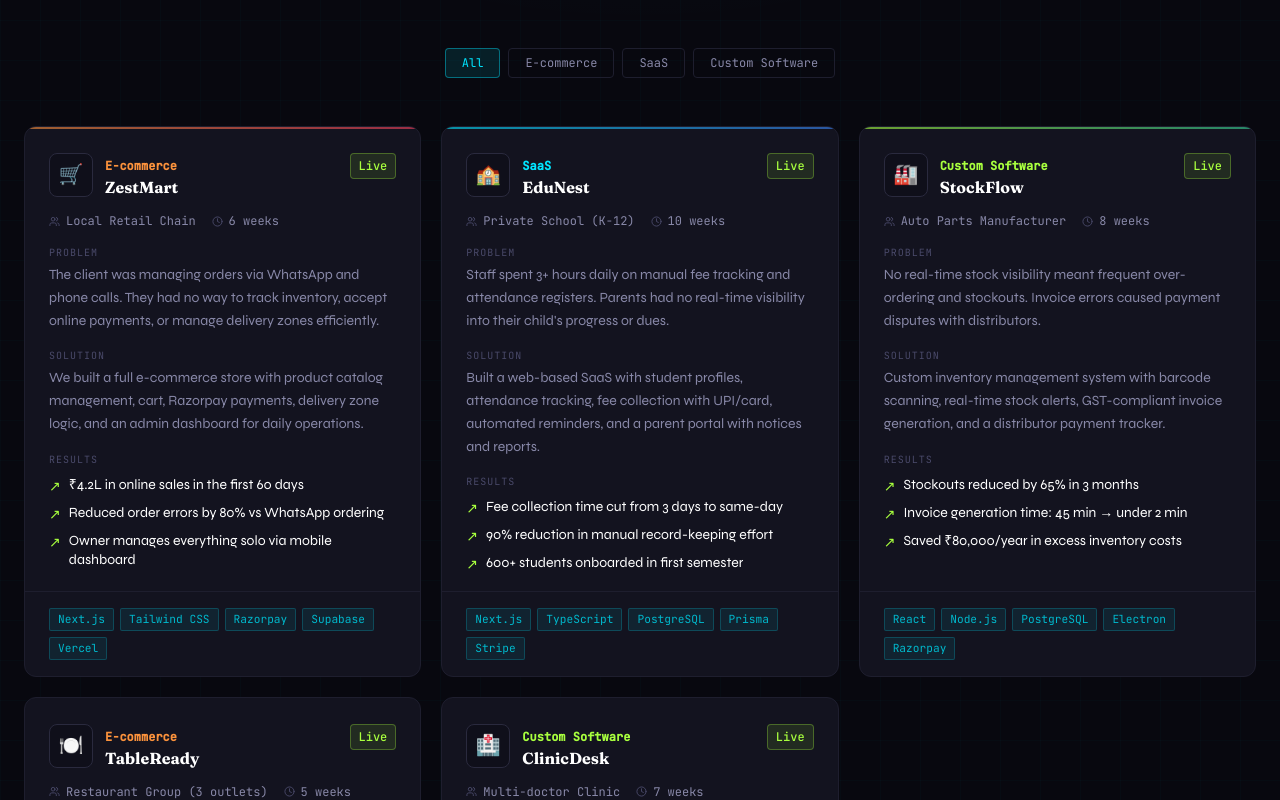
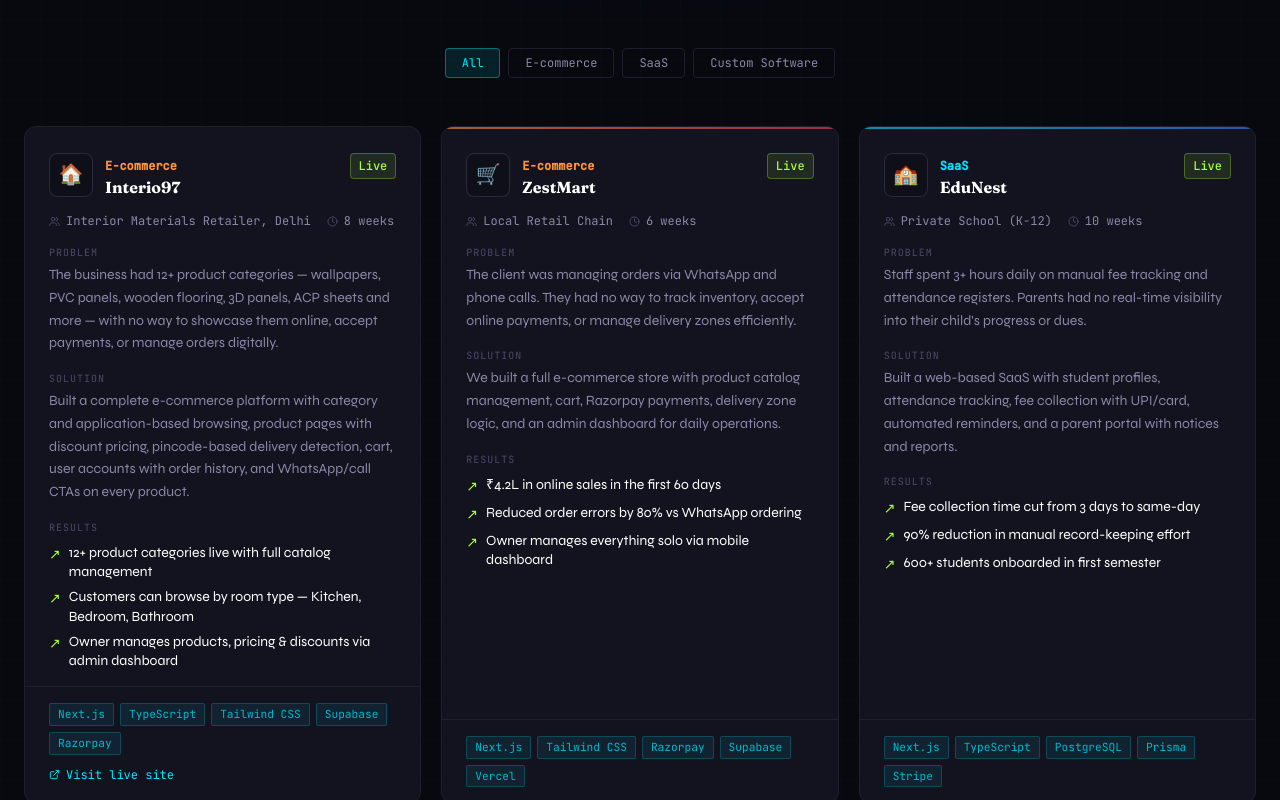
Before and after one commit to divyanshu-Go/ideacraft, a Next.js app: page /projects in a window 1280 px wide. Shown: the part 300-1100 px from the top of the page. Built offline with nearby package versions, Linux system fonts and the light colour scheme.

Commit message:
added live project

```diff
--- a/components/ProjectCard.tsx
+++ b/components/ProjectCard.tsx
@@ -1,5 +1,5 @@
 // components/ProjectCard.tsx
-import { Clock, Users } from "lucide-react";
+import { Clock, Users, ExternalLink } from "lucide-react";
 
 export interface Project {
   id: number;
@@ -16,6 +16,7 @@
   gradient: string;
   icon: string;
   duration: string;
+  link?: string;
 }
 
 interface ProjectCardProps {
@@ -117,6 +118,17 @@
             </span>
           ))}
         </div>
+        {project.link && (
+          <a
+            href={project.link}
+            target="_blank"
+            rel="noopener noreferrer"
+            className="mt-3 inline-flex items-center gap-1.5 text-xs font-mono text-cyan hover:text-white transition-colors"
+          >
+            <ExternalLink size={11} />
+            Visit live site
+          </a>
+        )}
       </div>
     </div>
   );
--- a/data/projects.ts
+++ b/data/projects.ts
@@ -2,6 +2,30 @@
 import type { Project } from "@/components/ProjectCard";
 
 export const projects: Project[] = [
+  {
+    id: 0,
+    title: "Interio97",
+    description: "E-commerce platform for an interior materials retailer",
+    longDescription:
+      "Amrita Interior & Design, a Delhi-based retailer of premium interior materials, needed a full online store to reach customers beyond their physical location and reduce dependence on phone/WhatsApp orders.",
+    problem:
+      "The business had 12+ product categories — wallpapers, PVC panels, wooden flooring, 3D panels, ACP sheets and more — with no way to showcase them online, accept payments, or manage orders digitally.",
+    solution:
+      "Built a complete e-commerce platform with category and application-based browsing, product pages with discount pricing, pincode-based delivery detection, cart, user accounts with order history, and WhatsApp/call CTAs on every product.",
+    results: [
+      "12+ product categories live with full catalog management",
+      "Customers can browse by room type — Kitchen, Bedroom, Bathroom",
+      "Owner manages products, pricing & discounts via admin dashboard",
+    ],
+    techStack: ["Next.js", "TypeScript", "Tailwind CSS", "Supabase", "Razorpay"],
+    category: "E-commerce",
+    clientType: "Interior Materials Retailer, Delhi",
+    status: "Live",
+    gradient: "from-amber-400 to-orange-500",
+    icon: "🏠",
+    duration: "8 weeks",
+    link: "https://www.interio97.in",
+  },
   {
     id: 1,
     title: "ZestMart",
```
